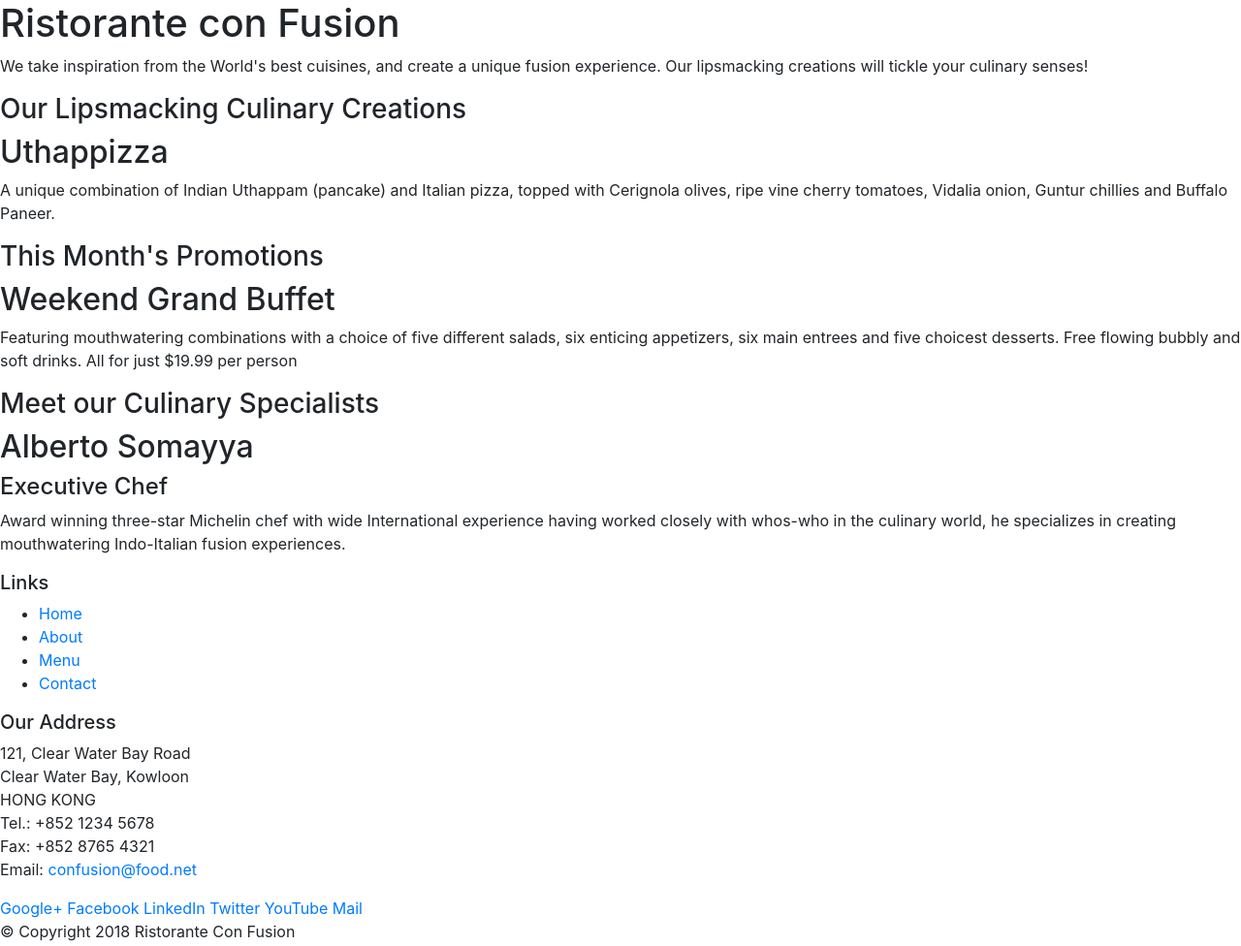
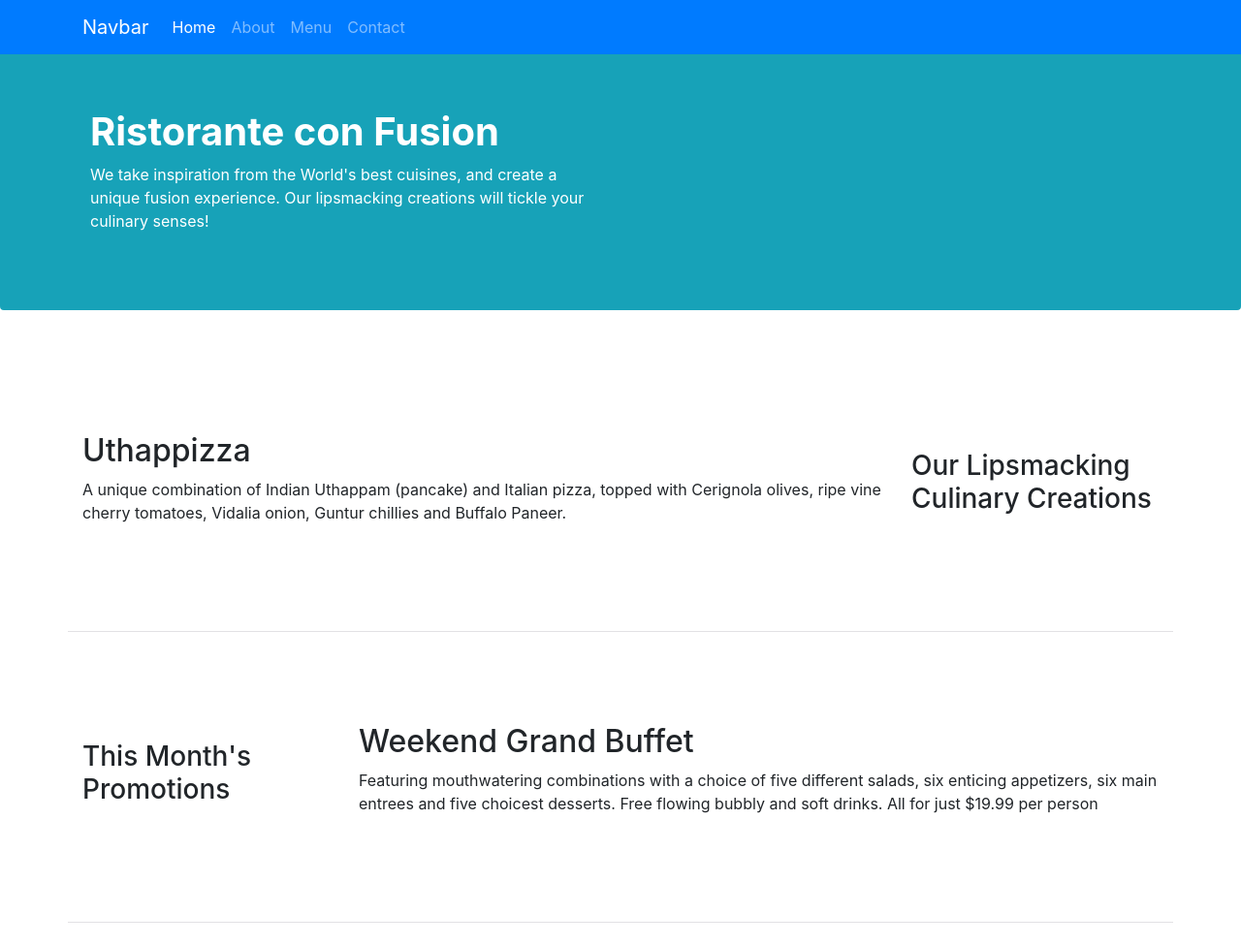
Before and after one commit to shmaruf077/confusion-restaurant, a website: page index.html in a window 1280 px wide. Shown: the top 976 px of the page at 97% size. Drawn offline with nearby package versions, Linux system fonts and the light colour scheme.

Commit message:
linkded two page

```diff
--- a/css/style.css
+++ b/css/style.css
@@ -0,0 +1,9 @@
+
+footer{
+    background: #1ccbe641;
+}
+.row-content{
+    min-height: 300px;
+    padding: 25px 0;
+    border-bottom: 1px solid #241d3321;
+}
--- a/index.html
+++ b/index.html
@@ -6,72 +6,105 @@
 <head>
     <link rel="stylesheet" href="node_modules/bootstrap/dist/css/bootstrap.min.css">
     <link rel="stylesheet" href="css/style.css">
-    <title>Ristorante Con Fusion: About Us</title>
+    <title>Ristorante ConFusion: About Us</title>
 
 </head>
 
 <body>
 
-    <header>
-        <div>
-            <div>
-                <div>
-                    <h1>Ristorante con Fusion</h1>
-                    <p>We take inspiration from the World's best cuisines, and create a unique fusion experience. Our lipsmacking creations will tickle your culinary senses!</p>
+    <nav class="navbar navbar-expand-sm navbar-dark bg-primary fixed-top">
+        <div class="container">
+            <a class="navbar-brand" href="#">Navbar</a>
+            <button class="navbar-toggler" type="button" data-toggle="collapse" data-target="#navbarNav"
+                aria-controls="navbarNav" aria-expanded="false" aria-label="Toggle navigation">
+                <span class="navbar-toggler-icon"></span>
+            </button>
+            <div class="collapse navbar-collapse" id="navbarNav">
+                <ul class="navbar-nav">
+                    <li class="nav-item active">
+                        <a class="nav-link" href="#">Home <span class="sr-only">(current)</span></a>
+                    </li>
+                    <li class="nav-item">
+                        <a class="nav-link" href="aboutus.html">About</a>
+                    </li>
+                    <li class="nav-item">
+                        <a class="nav-link" href="#">Menu</a>
+                    </li>
+                    <li class="nav-item">
+                        <a class="nav-link" href="#">Contact</a>
+                    </li>
+
+                </ul>
             </div>
-                <div>
+        </div>
+    </nav>
+
+    <header class="jumbotron bg-info rounded-bottom mt-5">
+        <div class="container ">
+            <div class="row row-header pl-2">
+                <div class="col-12 col-md-6 text-white">
+                    <h1 class="font-weight-bold">Ristorante con Fusion</h1>
+                    <p>We take inspiration from the World's best cuisines, and create a unique fusion experience. Our
+                        lipsmacking creations will tickle your culinary senses!</p>
+                </div>
+                <div class="col-12 col-sm">
                 </div>
             </div>
         </div>
     </header>
 
-    <div>
-        <div>
-            <div>
+    <div class="container">
+        <div class="row align-items-center row-content">
+            <div class="col-12 col-sm-4 col-md-3 order-sm-last">
                 <h3>Our Lipsmacking Culinary Creations</h3>
             </div>
-            <div>
+            <div class="col col-sm col-md order-sm-first">
                 <h2>Uthappizza</h2>
-                <p>A unique combination of Indian Uthappam (pancake) and Italian pizza, topped with Cerignola olives, ripe vine cherry tomatoes, Vidalia onion, Guntur chillies and Buffalo Paneer.</p>
+                <p>A unique combination of Indian Uthappam (pancake) and Italian pizza, topped with Cerignola olives,
+                    ripe vine cherry tomatoes, Vidalia onion, Guntur chillies and Buffalo Paneer.</p>
             </div>
         </div>
 
 
-        <div>
-            <div>
+        <div class="row align-items-center row-content">
+            <div class="col-12 col-sm-4 col-md-3">
                 <h3>This Month's Promotions</h3>
             </div>
-            <div>
+            <div class="col col-sm col-md">
                 <h2>Weekend Grand Buffet</h2>
-                <p>Featuring mouthwatering combinations with a choice of five different salads, six enticing appetizers, six main entrees and five choicest desserts. Free flowing bubbly and soft drinks. All for just $19.99 per person </p>
+                <p>Featuring mouthwatering combinations with a choice of five different salads, six enticing appetizers,
+                    six main entrees and five choicest desserts. Free flowing bubbly and soft drinks. All for just
+                    $19.99 per person </p>
             </div>
         </div>
 
-        <div>
-            <div>
+        <div class="row align-items-center row-content">
+            <div class="col-12 col-sm-4 col-md-3 order-sm-last">
                 <h3>Meet our Culinary Specialists</h3>
             </div>
-            <div>
+            <div class="col col-sm col-md order-sm-first">
                 <h2>Alberto Somayya</h2>
                 <h4>Executive Chef</h4>
-                <p>Award winning three-star Michelin chef with wide International experience having worked closely with whos-who in the culinary world, he specializes in creating mouthwatering Indo-Italian fusion experiences. </p>
+                <p>Award winning three-star Michelin chef with wide International experience having worked closely with
+                    whos-who in the culinary world, he specializes in creating mouthwatering Indo-Italian fusion
+                    experiences. </p>
             </div>
         </div>
     </div>
 
-    <footer>
-        <div>
-            <div>
-                <div>
+    <footer class="pt-5 pb-2">
+        <div class="container">
+            <div class="row">
+                <div class="col-4 offset-1 col-sm-2">
                     <h5>Links</h5>
-                    <ul>
+                    <ul class="list-unstyled">
                         <li><a href="#">Home</a></li>
                         <li><a href="#">About</a></li>
                         <li><a href="#">Menu</a></li>
                         <li><a href="#">Contact</a></li>
                     </ul>
                 </div>
-                <div>
+                <div class="col-7 col-sm-5">
                     <h5>Our Address</h5>
                     <address>
                         121, Clear Water Bay Road<br>
@@ -82,8 +115,8 @@
                         Email: <a href="mailto:confusion@food.net">confusion@food.net</a>
                     </address>
                 </div>
-                <div>
-                    <div>
+                <div class="col-12 col-sm-4 align-self-center">
+                    <div class="text-center ">
                         <a href="http://google.com/+">Google+</a>
                         <a href="http://www.facebook.com/profile.php?id=">Facebook</a>
                         <a href="http://www.linkedin.com/in/">LinkedIn</a>
@@ -93,9 +126,9 @@
                     </div>
                 </div>
             </div>
-           <div>
-                <div>
-                    <p>© Copyright 2018 Ristorante Con Fusion</p>
+            <div class="row justify-content-center">
+                <div class="col-auto">
+                    <p class="text-dark">© Copyright 2018 Ristorante Con Fusion</p>
                 </div>
             </div>
         </div>
```
Also changed, not shown: aboutus.html (+57 -10 lines). Lines whose indentation alone changed are shown as unchanged.
